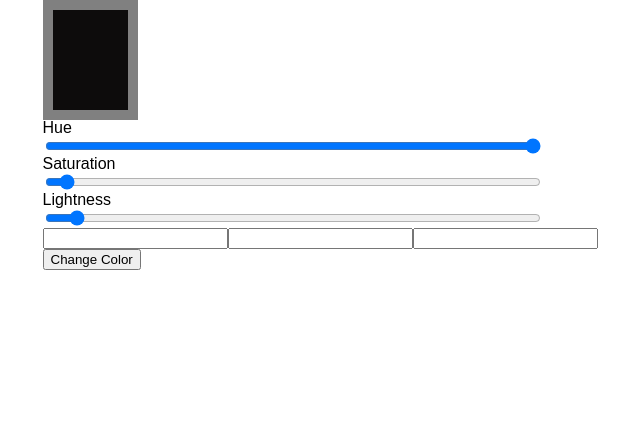
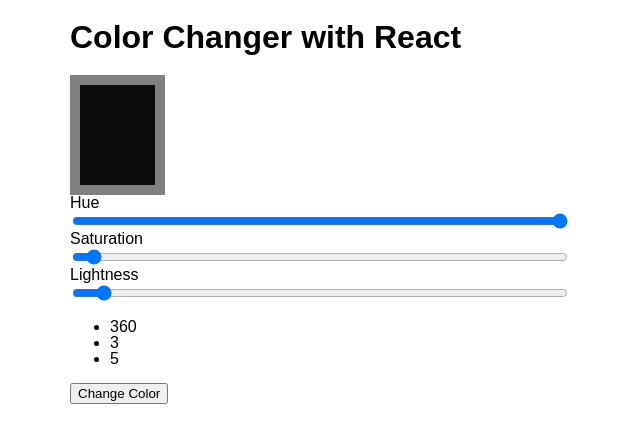
Before and after one commit to rh1456/color, a React (Create React App) app: page / in a window 1280 px wide. Shown: the top 442 px of the page, without its empty margins (320-960 px from the left). Built offline with nearby package versions, Linux system fonts and the light colour scheme.

Commit message:
main requirements done, now adding stylings

```diff
--- a/src/App.js
+++ b/src/App.js
@@ -1,68 +1,13 @@
 import React, { useState } from 'react'
-// import Format from './components/setup'
+import Setup from './components/setup'
 
 const App = () => {
-  const [hue, setHue] = useState(360)
-  const [saturation, setSaturation] = useState(3)
-  const [lightness, setLightness] = useState(5)
-
-  const changeHue = eventData => {
-    if (eventData) {
-      setHue(hue + 1)
-    }
-  }
-
-  const changeSaturation = eventData => {
-    if (eventData) {
-      setSaturation(saturation + 1)
-    }
-  }
-  const changeLightness = eventData => {
-    if (eventData) {
-      setLightness(lightness + 1)
-    }
-  }
-  const randomColor = eventData => {
-    if (eventData) {
-      setHue(Math.floor(Math.random() * 360))
-      setLightness(Math.floor(Math.random() * 100))
-      setSaturation(Math.floor(Math.random() * 100))
-    }
-  }
-  const divStyle = {
-    backgroundColor: `hsl(${hue}, ${saturation}%, ${lightness}% )`,
-  }
   return (
     <>
-      <div style={divStyle} class="colorBox"></div>
-
-      <section class="colorSliderWrap">
-        <span>Hue</span>
-        <input
-          type="range"
-          defaultValue={hue}
-          onChange={eventData => changeHue(eventData.target.value)}
-        />
-        <span>Saturation</span>
-        <input
-          type="range"
-          defaultValue={saturation}
-          onChange={eventData => changeSaturation(eventData.target.value)}
-        />
-        <span>Lightness</span>
-        <input
-          type="range"
-          defaultValue={lightness}
-          onChange={eventData => changeLightness(eventData.target.value)}
-        />
-      </section>
-      <section>
-        <input type="text" {...hue} />
-        <input type="text" {...saturation} />
-        <input type="text" {...lightness} />
-      </section>
-
-      <button onClick={randomColor}>Change Color</button>
+      <h1>Color Changer with React</h1>
+      <main>
+        <Setup />
+      </main>
     </>
   )
 }
--- a/src/components/setup.js
+++ b/src/components/setup.js
@@ -1 +1,70 @@
-import React from 'react'
+import React, { useState } from 'react'
+
+const Setup = () => {
+  const [hue, setHue] = useState(360)
+  const [saturation, setSaturation] = useState(3)
+  const [lightness, setLightness] = useState(5)
+
+  const changeHue = eventData => {
+    if (eventData) {
+      setHue(hue + 1)
+    }
+  }
+
+  const changeSaturation = eventData => {
+    if (eventData) {
+      setSaturation(saturation + 1)
+    }
+  }
+  const changeLightness = eventData => {
+    if (eventData) {
+      setLightness(lightness + 1)
+    }
+  }
+  const randomColor = eventData => {
+    if (eventData) {
+      setHue(Math.floor(Math.random() * 360))
+      setLightness(Math.floor(Math.random() * 100))
+      setSaturation(Math.floor(Math.random() * 100))
+    }
+  }
+  const divStyle = {
+    backgroundColor: `hsl(${hue}, ${saturation}%, ${lightness}% )`,
+  }
+  return (
+    <>
+      <div style={divStyle} class="colorBox"></div>
+
+      <section class="colorSliderWrap">
+        <span>Hue</span>
+        <input
+          type="range"
+          defaultValue={hue}
+          onChange={eventData => changeHue(eventData.target.value)}
+        />
+        <span>Saturation</span>
+        <input
+          type="range"
+          defaultValue={saturation}
+          onChange={eventData => changeSaturation(eventData.target.value)}
+        />
+        <span>Lightness</span>
+        <input
+          type="range"
+          defaultValue={lightness}
+          onChange={eventData => changeLightness(eventData.target.value)}
+        />
+      </section>
+      <section class="colorInfo">
+        <ul>
+          <li>{hue}</li>
+          <li>{saturation}</li>
+          <li>{lightness}</li>
+        </ul>
+      </section>
+
+      <button onClick={randomColor}>Change Color</button>
+    </>
+  )
+}
+export default Setup
```
